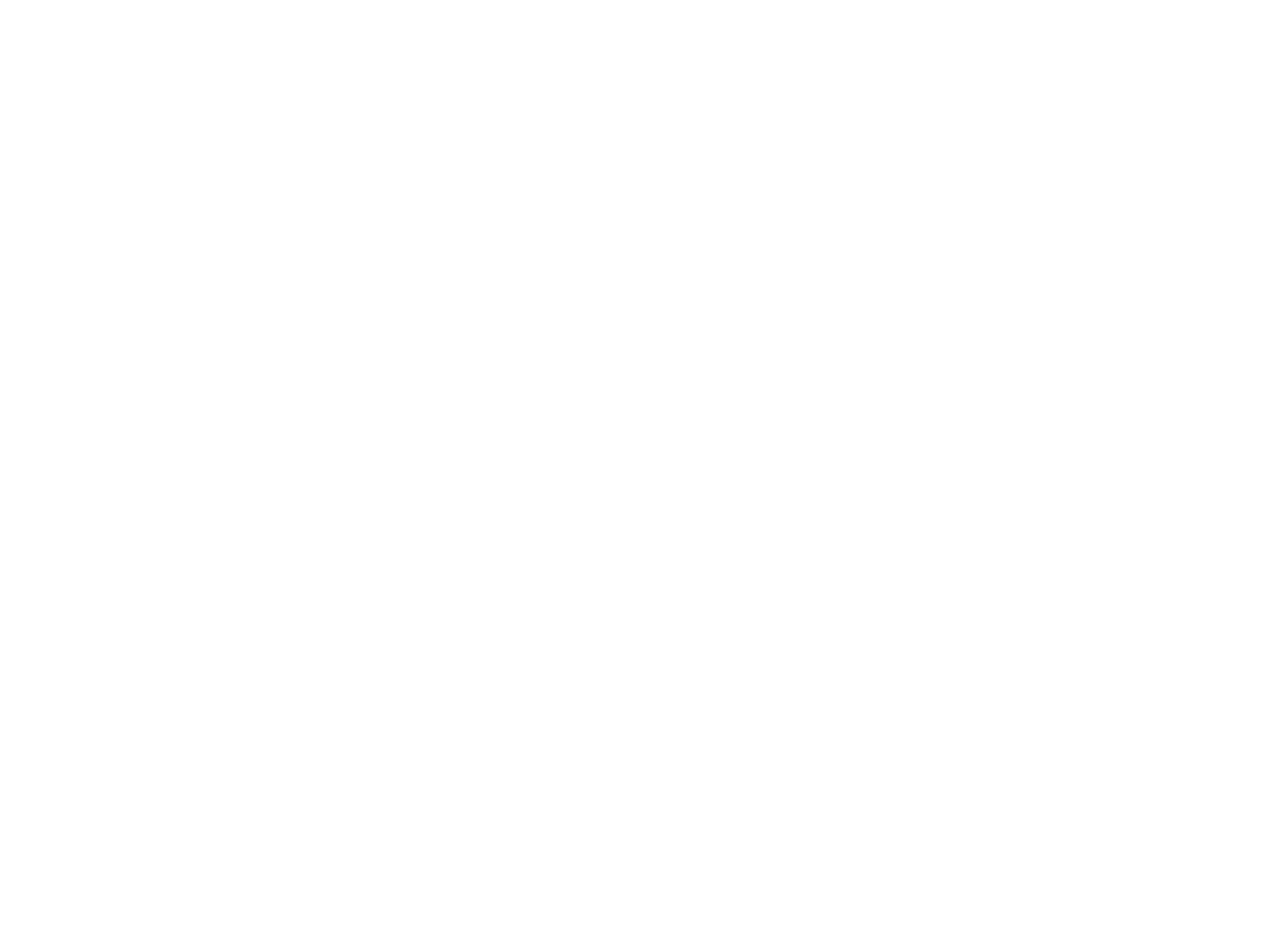
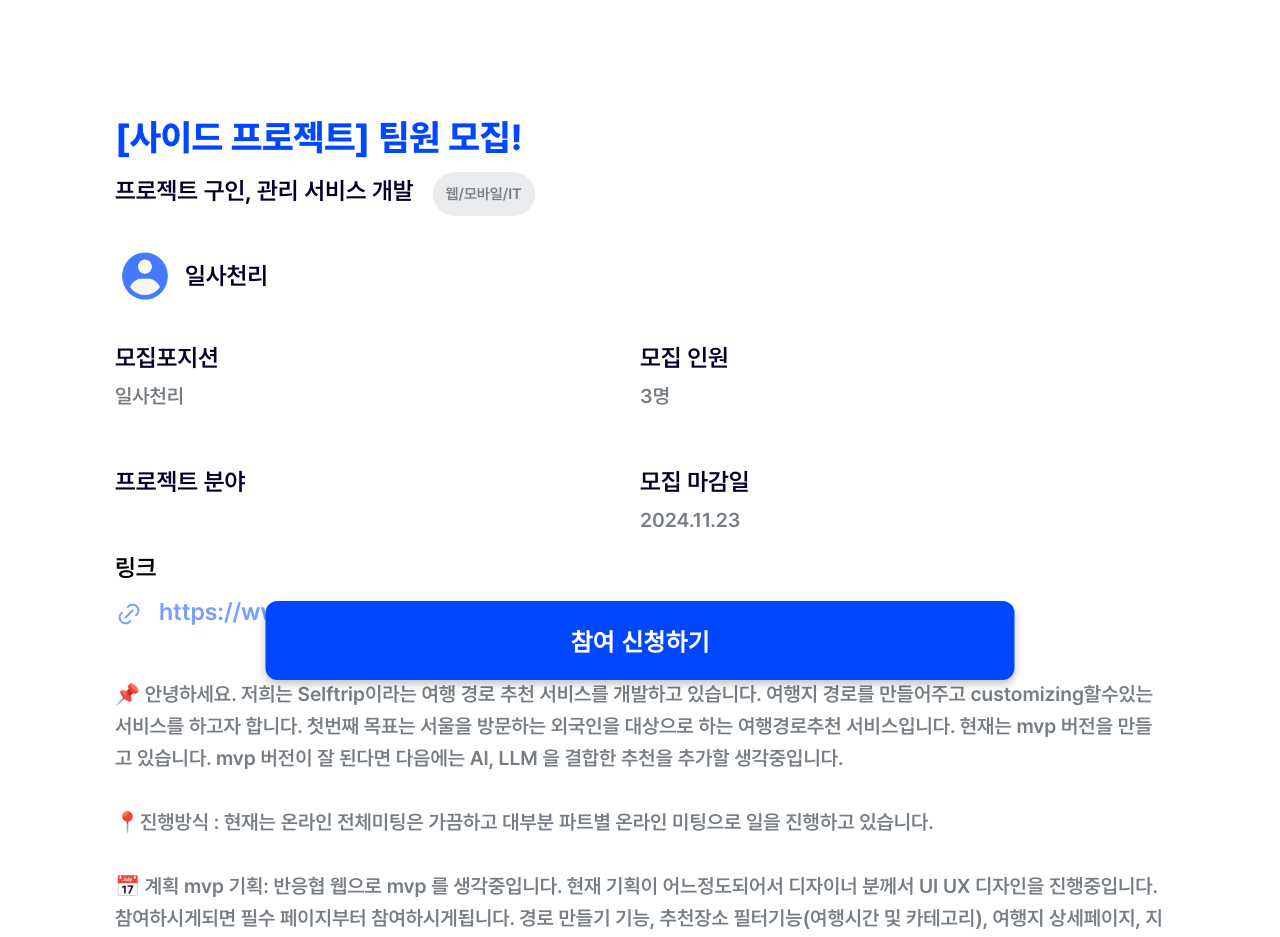
Before and after one commit to 2024GanzithonPYTHON/14_Ganzi_Frontend, a React (Create React App) app: page /participate/1 in a window 1280 px wide. Before the commit this address had no page. Shown: the part 60-997 px from the top of the page. Before the commit the page ends 800 px from the top, so only its background shows below. Built offline with nearby package versions, Linux system fonts and the light colour scheme.

Commit message:
✨Feat: 프로젝트 참여 page 생성, 세부페이지연결

```diff
--- a/src/components/Participate/ProjectList.jsx
+++ b/src/components/Participate/ProjectList.jsx
@@ -3,46 +3,33 @@
 import { ProjectListRow } from '../../styles/ProjectStyle';
 
 const ProjectList = () => {
-	const mockData = [
-		{
-			projectName: '[사이드 프로젝트] 팀원 모집!',
-			title: '프로젝트 구인, 관리 서비스 개발',
-			grade: '초보',
-			contributrorNum: '6',
-			category: '웹/모바일/IT',
-			content:
-				'안녕하세요. 저희는 Selftrip이라는 여행 경로 추천 서비스를 개발하고 있습니다. 여행지 경로를 만들어주고 customizing...',
-			start: '2024-11-10',
-			end: '2024-11-23',
-			nickname: '일사천리',
-			index: 1,
-		},
-		{
-			projectName: '2[사이드 프로젝트] 팀원 모집!',
-			title: '프로젝트 구인, 관리 서비스 개발',
-			grade: '초보',
-			contributrorNum: '6',
-			category: '웹/모바일/IT',
-			content:
-				'안녕하세요. 저희는 Selftrip이라는 여행 경로 추천 서비스를 개발하고 있습니다. 여행지 경로를 만들어주고 customizing...',
-			start: '2024-11-10',
-			end: '2024-11-23',
-			nickname: '일사천리',
-			index: 2,
-		},
-	];
-	const [projectData, setProjectData] = useState(mockData);
+	const [projectData, setProjectData] = useState([]);
 
 	useEffect(() => {
 		const fetchData = async () => {
 			try {
-				const response = await fetch('API_ENDPOINT', {
-					headers: {
-						Accept: 'application/json',
-					},
-				});
+				const response = await fetch(
+					'https://run.mocky.io/v3/e630b8bd-c414-4644-a290-3a5922801125',
+					{
+						headers: {
+							Accept: 'application/json',
+						},
+					}
+				);
 				const data = await response.json();
-				setProjectData(data);
+				console.log('받은 데이터:', data);
+				//데이터 구조 확인
+				// 데이터 형식에 따른 조건 확인
+				// 데이터 형식에 따른 조건 확인
+				if (Array.isArray(data)) {
+					// data 자체가 배열일 경우
+					setProjectData(data);
+				} else if (data.projectData && Array.isArray(data.projectData)) {
+					// projectData 속성이 배열일 경우
+					setProjectData(data.projectData);
+				} else {
+					console.error('Unexpected data format:', data);
+				}
 			} catch (error) {
 				console.error('Error fetching Project data: ', error);
 			}
--- /dev/null
+++ b/src/components/data/mock.json
@@ -0,0 +1,43 @@
+{
+	"projectData": [
+		{
+			"projectId": 1,
+			"projectName": "[사이드 프로젝트] 팀원 모집!",
+			"title": "프로젝트 구인, 관리 서비스 개발",
+			"contributorNum": 6,
+			"nowConNum": 3,
+			"isRecruit": "true",
+			"isActive": "true",
+			"category": "웹/모바일/IT",
+			"content": "안녕하세요. 저희는 Selftrip이라는 여행 경로 추천 서비스를 개발하고 있습니다. 여행지 경로를 만들어주고 customizing...",
+			"end": "2024.11.23",
+			"nickName": "일사천리"
+		},
+		{
+			"projectId": 2,
+			"projectName": "[사이드 프로젝트] 팀원 모집!",
+			"title": "프로젝트 구인, 관리 서비스 개발",
+			"contributorNum": 6,
+			"nowConNum": 3,
+			"isRecruit": "true",
+			"isActive": "true",
+			"category": "웹/모바일/IT",
+			"content": "안녕하세요. 저희는 Selftrip이라는 여행 경로 추천 서비스를 개발하고 있습니다. 여행지 경로를 만들어주고 customizing...",
+			"end": "2024.11.23",
+			"nickName": "일사천리"
+		},
+		{
+			"projectId": 3,
+			"projectName": "[공모전] 광고 촬영 하실분 모집",
+			"title": "OO 광고 공모전",
+			"contributorNum": 4,
+			"nowConNum": 3,
+			"isRecruit": "true",
+			"isActive": "true",
+			"category": "광고/마케팅",
+			"content": "참여할 멤버 모집합니다",
+			"end": "2025.01.04",
+			"nickName": "123123"
+		}
+	]
+}
--- a/src/pages/participate/DetailRecruit.jsx
+++ b/src/pages/participate/DetailRecruit.jsx
@@ -1,20 +1,123 @@
-import React from 'react';
+import React, { useEffect, useState } from 'react';
 import LoginAfterHeader from '../../components/Header/LoginAfterHeader';
-import { useLocation, useParams } from 'react-router-dom';
+import { useParams } from 'react-router-dom';
+import mockData from '../../components/data/mock.json';
+import {
+	Rcontent,
+	RprojectName,
+	RprojectTitle,
+	RprojectCategory,
+	LargeProfilePhoto,
+	RprojectnickName,
+	Rprojectcontent,
+	Rapicontent,
+	Recruitdiv,
+	Recruitlinkinfo,
+	Rincontentphoto,
+	RecruitInfoContent,
+	ApplyBtn,
+} from '../../styles/RecruiteStyles';
+import profilepic2 from '../../components/Participate/img/profilepic2.png';
+import urllink from '../../components/Participate/img/url-link.png';
 
 const DetailRecruit = () => {
 	const { projectID } = useParams();
-	const location = useLocation();
-	const projectData = location.state?.projectData;
+	const [recruite, setRecruite] = useState();
+
+	useEffect(() => {
+		async function fetchData() {
+			try {
+				const project = mockData.projectData.find(
+					(item) => item.projectId === parseInt(projectID)
+				);
+				if (project) {
+					setRecruite(project);
+				} else {
+					console.error(`해당 데이터 없음 ${projectID}`);
+				}
+			} catch (error) {
+				console.error('Error fetching data:', error);
+			}
+		}
+		fetchData();
+	}, [projectID]);
+
+	if (!recruite) {
+		return <div>Loading...</div>;
+	}
+
+	const Recruitinfo = ({ title, result }) => {
+		return (
+			<div>
+				<Rprojectcontent>{title} </Rprojectcontent>
+				<Rapicontent>{result} </Rapicontent>
+			</div>
+		);
+	};
+	Recruitinfo.deafultProps = {
+		result: '',
+	};
+
+	const RemainMembNum = recruite.contributorNum - recruite.nowConNum;
 
 	return (
 		<>
 			<LoginAfterHeader />
-			<div>
-				<h1>PROJECT PAGE</h1>
-				<p>작성자: {projectData.nickname}</p>
-				<p>projectID: {projectID}</p>
-			</div>
+
+			<Rcontent>
+				<RprojectName>{recruite.projectName}</RprojectName>
+				<div>
+					<RprojectTitle>{recruite.title}</RprojectTitle>
+					<RprojectCategory>{recruite.category}</RprojectCategory>
+					<br />
+					<RprojectnickName>
+						<LargeProfilePhoto src={profilepic2} alt='모집인원아이콘' />
+						{recruite.nickName}
+					</RprojectnickName>
+					<Recruitdiv>
+						<Recruitinfo title='모집포지션' result={recruite.nickName} />
+						<Recruitinfo title='모집 인원' result={`${RemainMembNum}명`} />
+						<Recruitinfo title='프로젝트 분야' result={recruite.project} />
+						<Recruitinfo title='모집 마감일' result={recruite.end} />
+					</Recruitdiv>
+					링크
+					<Recruitlinkinfo>
+						<Rincontentphoto src={urllink} alt='url-link' />
+						https://www.holaworld.io/study/6731965b3aab3f00137c7dc4
+					</Recruitlinkinfo>
+					<RecruitInfoContent>
+						📌 안녕하세요. 저희는 Selftrip이라는 여행 경로 추천 서비스를
+						개발하고 있습니다. 여행지 경로를 만들어주고
+						customizing할수있는서비스를 하고자 합니다. 첫번째 목표는 서울을
+						방문하는 외국인을 대상으로 하는 여행경로추천 서비스입니다. 현재는
+						mvp 버전을 만들고 있습니다. mvp 버전이 잘 된다면 다음에는 AI, LLM 을
+						결합한 추천을 추가할 생각중입니다.
+						<br />
+						<br />
+						📍진행방식 : 현재는 온라인 전체미팅은 가끔하고 대부분 파트별 온라인
+						미팅으로 일을 진행하고 있습니다.
+						<br />
+						<br />
+						📅 계획 mvp 기획: 반응협 웹으로 mvp 를 생각중입니다. 현재 기획이
+						어느정도되어서 디자이너 분께서 UI UX 디자인을 진행중입니다.
+						참여하시게되면 필수 페이지부터 참여하시게됩니다. 경로 만들기 기능,
+						추천장소 필터기능(여행시간 및 카테고리), 여행지 상세페이지, 지도상의
+						인터렉티브한 여행지 표시 🛠️팀 전체기술스택 Docker, fast-api, python,
+						React, postgre, figma, nodejs
+						<br />
+						<br />
+						💡기타: 혹시라도 사이드 프로젝트로 끝나지 않고 수익화나 사업화가
+						되는경우 기여도많큼 지분을 드리거나 수익을 분배해 드리겠습니다.
+						포트폴리오를 위해서 하시던, 서비스의 성공을 위해서 하시던, 공부를
+						위하여 하시던 크게 상관은 없습니다만 프로젝트를 같이 하기위해서는
+						무엇보다 주제와 내용에 흥미가 있고 공감이 되야 한다고 생각합니다.
+						어떤 서비스를 만들고 있는지 자세히 설명을 들으시고 참여할지
+						결정하셔도 됩니다. 구글 meet을 통해 자세히 설명드리겠으니 들어보시고
+						결정하셔도 됩니다{' '}
+					</RecruitInfoContent>
+					<ApplyBtn>참여 신청하기</ApplyBtn>
+				</div>
+			</Rcontent>
 		</>
 	);
 };
--- a/src/router.jsx
+++ b/src/router.jsx
@@ -1,28 +1,25 @@
 import React from 'react';
 import { Routes, Route } from 'react-router-dom';
 import Home from './pages/home/Home';
-import About from './pages/home/About';
 import Login from './pages/auth/Login';
+import LoginAfterHome from './pages/home/LoginAfterHome';
 import Create from './pages/create/Create';
 import Participate from './pages/participate/Participate';
 import Manage from './pages/manage/Manage';
 import MyPage from './pages/mypage/MyPage';
 import Logout from './pages/auth/Logout';
-import LoginAfterHome from './pages/home/LoginAfterHome';
 import DetailRecruit from './pages/participate/DetailRecruit';
-
 
 const AppRouter = () => {
 	return (
 		<Routes>
 			<Route path='/' element={<Home />} />
 			<Route path='/loginAfterHome' element={<LoginAfterHome />} />
-			<Route path='/about' element={<About />} />
 			<Route path='/login' element={<Login />} />
 			<Route path='/logout' element={<Logout />} />
 			<Route path='/create' element={<Create />} />
 			<Route path='/participate' element={<Participate />} />
-			<Route path='/participate:projectID' element={<DetailRecruit />} />
+			<Route path='/participate/:projectID' element={<DetailRecruit />} />
 			<Route path='/manage' element={<Manage />} />
 			<Route path='/mypage' element={<MyPage />} />
 		</Routes>
--- /dev/null
+++ b/src/styles/RecruiteStyles.js
@@ -0,0 +1,121 @@
+import styled from 'styled-components';
+import { PprojectProfilephoto } from './ProjectStyle';
+
+export const LargeProfilePhoto = styled(PprojectProfilephoto)`
+	width: 60px;
+	height: 60px;
+	margin-right: 10px;
+`;
+
+export const Rcontent = styled.div`
+	width: 1050px;
+	display: flex;
+	justify-content: center;
+	flex-direction: column;
+	/*background-color: lightgreen;*/
+	margin: 0 auto;
+	font-size: 24px;
+	font-weight: 600;
+`;
+
+export const RprojectName = styled.div`
+	color: ${({ theme }) => theme.color.primary};
+	margin-top: 100px;
+	font-size: 36px;
+	font-weight: 700;
+	margin-bottom: 17px;
+`;
+export const RprojectTitle = styled.span`
+	color: ${({ theme }) => theme.color.text};
+	font-size: 24px;
+	font-weight: 600;
+	gap: 20px;
+`;
+export const RprojectCategory = styled.span`
+	color: ${({ theme }) => theme.color.gray5};
+	margin-left: 19px;
+	padding: 13px;
+	font-size: 15px;
+	font-weight: 600;
+	line-height: 43px;
+	border-radius: 33.5px;
+	background-color: ${({ theme }) => theme.color.gray2};
+`;
+
+export const RprojectnickName = styled.div`
+	color: ${({ theme }) => theme.color.text};
+	display: flex;
+	margin-top: 30px;
+	font-size: 24px;
+	font-weight: 600;
+	line-height: 60px;
+	align-content: center;
+`;
+export const Rprojectcontent = styled.div`
+	color: ${({ theme }) => theme.color.text};
+	display: flex;
+	margin-top: 20px;
+	align-content: center;
+`;
+export const Rapicontent = styled.div`
+	color: ${({ theme }) => theme.color.gray5};
+	display: flex;
+	margin-top: 10px;
+	font-size: 20px;
+	font-weight: 600;
+	line-height: 32px; /* 160% */
+`;
+
+export const Recruitdiv = styled.div`
+	display: grid;
+	grid-template-columns: repeat(2, 1fr);
+	row-gap: 3vw;
+	margin-top: 20px;
+	margin-bottom: 20px;
+	justify-content: center;
+`;
+
+export const Recruitlinkinfo = styled.div`
+	display: flex;
+	margin-top: 20px;
+	color: ${({ theme }) => theme.color.secondary2};
+`;
+
+export const Rincontentphoto = styled.img`
+	width: 28px;
+	height: 28px;
+	margin-right: 16px;
+	overflow: hidden;
+`;
+export const ApplyBtn = styled.button`
+	width: 749px;
+	height: 79px;
+	display: flex;
+	justify-content: center;
+	align-items: center;
+	background-color: ${({ theme }) => theme.color.primary};
+	border-radius: 12px;
+	border: none;
+	color: white;
+	font-size: 24px;
+	font-weight: 600;
+	position: fixed;
+	bottom: 60px; /* 화면 하단에서 60px 위에 배치 */
+	left: 50%; /* 화면의 가로 중앙 */
+	transform: translateX(-50%); /* 가로 중앙 정렬 */
+	box-shadow: 0px 4px 10px rgba(0, 0, 0, 0.25); /* 버튼에 그림자 추가 (선택 사항) */
+	cursor: pointer;
+	&:hover {
+		transform: translateX(-50%) scale(1.02);
+	}
+`;
+
+export const RecruitInfoContent = styled.div`
+	color: ${({ theme }) => theme.color.gray5};
+	display: flex;
+	margin-top: 50px;
+	font-size: 20px;
+	font-weight: 600;
+	line-height: 32px;
+	margin-bottom: 20vh;
+`;
```
Also changed, not shown: src/components/Participate/SingleProject.jsx (+9 -5 lines), src/styles/ProjectStyle.js (+23 -6 lines).
